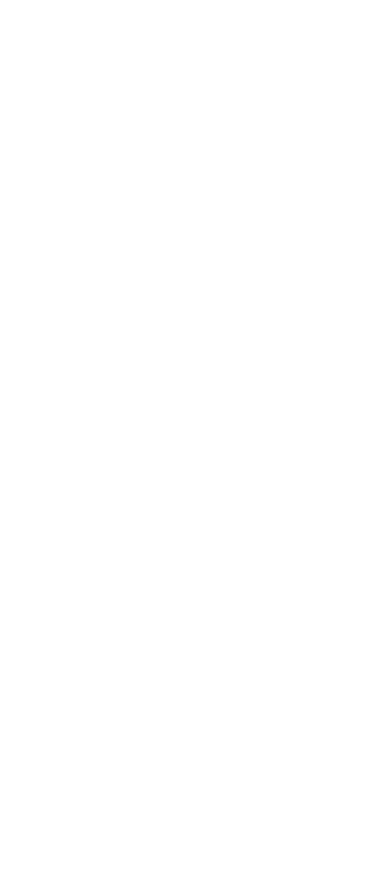
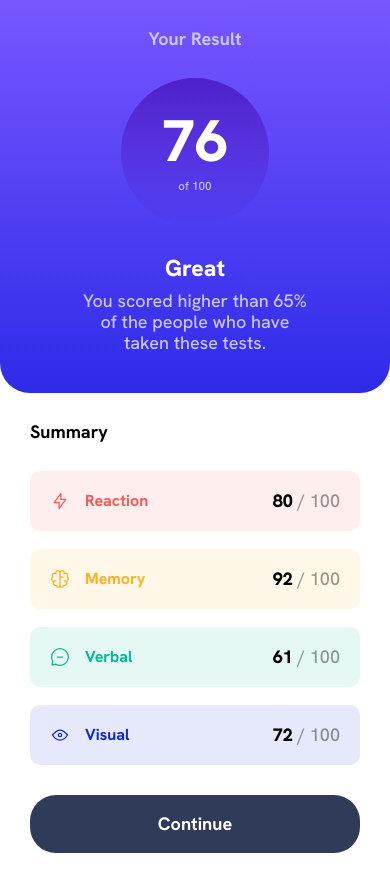
Before and after one commit to verhulstd/syntra-results-2024, a website: page index.html in a window 390 px wide. Before the commit the page ends 844 px from the top, so only its background shows below. Drawn offline with nearby package versions, Linux system fonts and the light colour scheme.

Commit message:
mobile done

```diff
--- a/index.html
+++ b/index.html
@@ -8,8 +8,43 @@
   </head>
   <body>
     <main>
-      <section></section>
-      <section></section>
+      <section>
+        <h1>Your Result</h1>
+        <div>
+          <h3>76</h3>
+          <h4>of 100</h4>
+        </div>
+        <h2>Great</h2>
+        <p>
+          You scored higher than 65% of the people who have taken these tests.
+        </p>
+      </section>
+      <section>
+        <h1>Summary</h1>
+        <ul>
+          <li>
+            <img src="/icon-reaction.svg" alt="" />
+            <p>Reaction</p>
+            <p><strong>80</strong> / 100</p>
+          </li>
+          <li>
+            <img src="/icon-memory.svg" alt="" />
+            <p>Memory</p>
+            <p><strong>92</strong> / 100</p>
+          </li>
+          <li>
+            <img src="/icon-verbal.svg" alt="" />
+            <p>Verbal</p>
+            <p><strong>61</strong> / 100</p>
+          </li>
+          <li>
+            <img src="/icon-visual.svg" alt="" />
+            <p>Visual</p>
+            <p><strong>72</strong> / 100</p>
+          </li>
+        </ul>
+        <a href="#">Continue</a>
+      </section>
     </main>
   </body>
 </html>
--- a/style.css
+++ b/style.css
@@ -1,4 +1,5 @@
 @import url("https://cdn.jsdelivr.net/npm/reset-css@5.0.2/reset.min.css");
+@import url("https://fonts.googleapis.com/css2?family=Hanken+Grotesk:wght@100..900&family=Inter:opsz,wght@14..32,100..900&display=swap");
 :root {
   font-size: 62.5%;
   --LightSlateBlue: hsl(252, 100%, 67%);
@@ -16,6 +17,149 @@
 * {
   box-sizing: border-box;
 }
-h1 {
-  background-color: var(--OrangeyYellow);
+
+main {
+  display: grid;
+
+  font-family: "Hanken Grotesk", sans-serif;
+  font-size: 1.8rem;
+  font-weight: 500;
+  section {
+    padding: 3rem;
+    &:nth-child(1) {
+      background-image: linear-gradient(
+        var(--LightSlateBlue),
+        var(--LightRoyalBlue)
+      );
+      border-radius: 0 0 3rem 3rem;
+      text-align: center;
+      color: white;
+      h1 {
+        color: var(--LightLavender);
+        font-weight: 700;
+      }
+      div {
+        display: flex;
+        flex-direction: column;
+        justify-content: center;
+        gap: 1rem;
+        margin: 3rem auto;
+        width: 45%;
+        aspect-ratio: 1/1;
+        border-radius: 50%;
+        background-image: linear-gradient(
+          var(--VioletBlue),
+          var(--PersianBlue)
+        );
+        h3 {
+          font-size: 15vw;
+          font-weight: 800;
+        }
+        h4 {
+          color: var(--LightLavender);
+          font-size: 3vw;
+        }
+      }
+      h2 {
+        font-size: 2.3rem;
+        font-weight: 800;
+      }
+      p {
+        color: var(--LightLavender);
+        width: 70%;
+        margin: 1rem auto;
+        line-height: 2.1rem;
+      }
+    }
+    &:nth-child(2) {
+      h1 {
+        color: black;
+        font-weight: 700;
+      }
+      ul {
+        margin: 3rem 0;
+        display: grid;
+        gap: 1.8rem;
+        li {
+          display: flex;
+          align-items: center;
+          gap: 1.5rem;
+          padding: 2rem;
+          border-radius: 1rem;
+          &:nth-child(1) {
+            background-color: color-mix(
+              in hsl,
+              var(--LightRed) 10%,
+              transparent
+            );
+            p:first-of-type {
+              color: var(--LightRed);
+            }
+          }
+          &:nth-child(2) {
+            background-color: color-mix(
+              in hsl,
+              var(--OrangeyYellow) 10%,
+              transparent
+            );
+            p:first-of-type {
+              color: var(--OrangeyYellow);
+            }
+          }
+          &:nth-child(3) {
+            background-color: color-mix(
+              in hsl,
+              var(--GreenTeal) 10%,
+              transparent
+            );
+            p:first-of-type {
+              color: var(--GreenTeal);
+            }
+          }
+          &:nth-child(4) {
+            background-color: color-mix(
+              in hsl,
+              var(--CobaltBlue) 10%,
+              transparent
+            );
+            p:first-of-type {
+              color: var(--CobaltBlue);
+            }
+          }
+          img {
+          }
+          p {
+            &:nth-of-type(1) {
+              margin-right: auto;
+              font-weight: 700;
+              font-size: 1.6rem;
+            }
+            &:nth-of-type(2) {
+              color: rgba(0, 0, 0, 0.4);
+              strong {
+                font-weight: 800;
+                color: black;
+              }
+            }
+          }
+        }
+      }
+      a {
+        padding: 2rem;
+        border-radius: 2.6rem;
+        background: var(--DarkGrayBlue);
+        display: block;
+        text-align: center;
+        text-decoration: none;
+        color: white;
+        font-weight: 700;
+        &:hover {
+          background: linear-gradient(
+            var(--LightSlateBlue),
+            var(--LightRoyalBlue)
+          );
+        }
+      }
+    }
+  }
 }
```
Also changed, not shown: test.html (added, +36 -0 lines), README.md, public/icon-memory.svg (added), public/icon-reaction.svg (added), public/icon-verbal.svg (added), public/icon-visual.svg (added).
